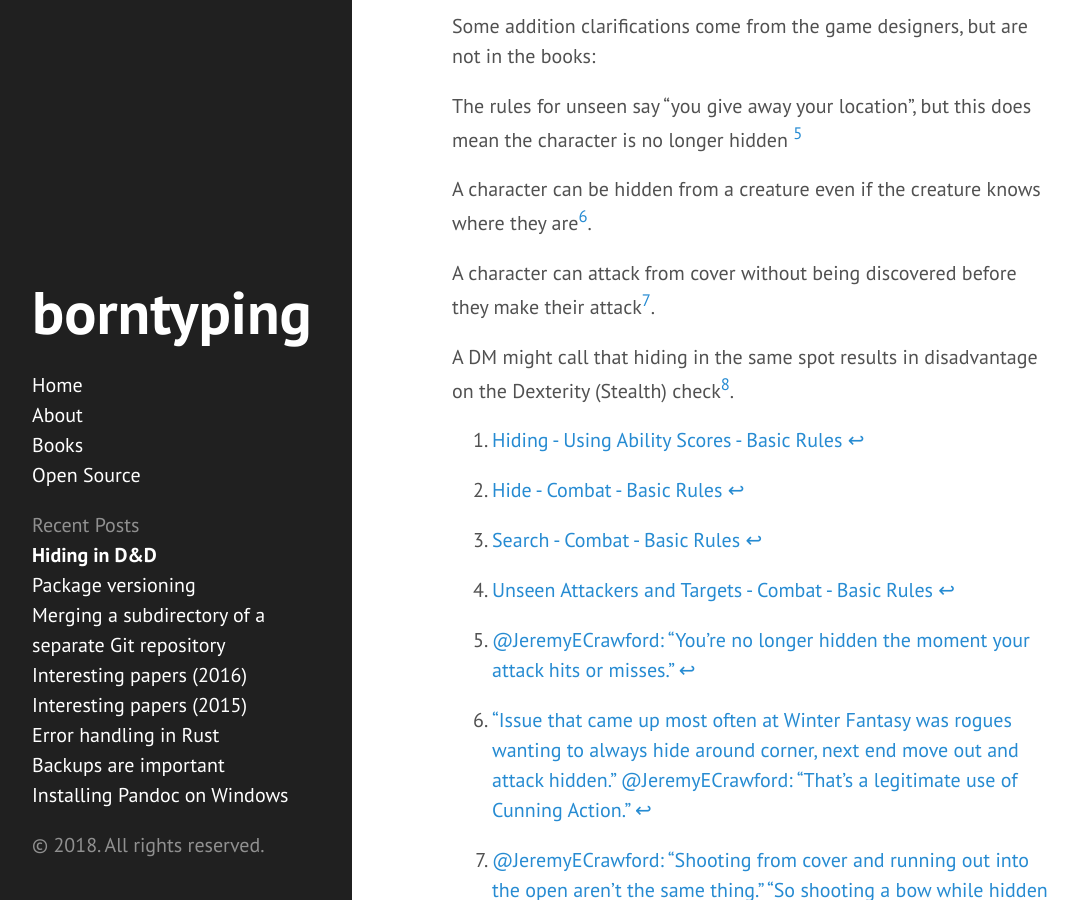
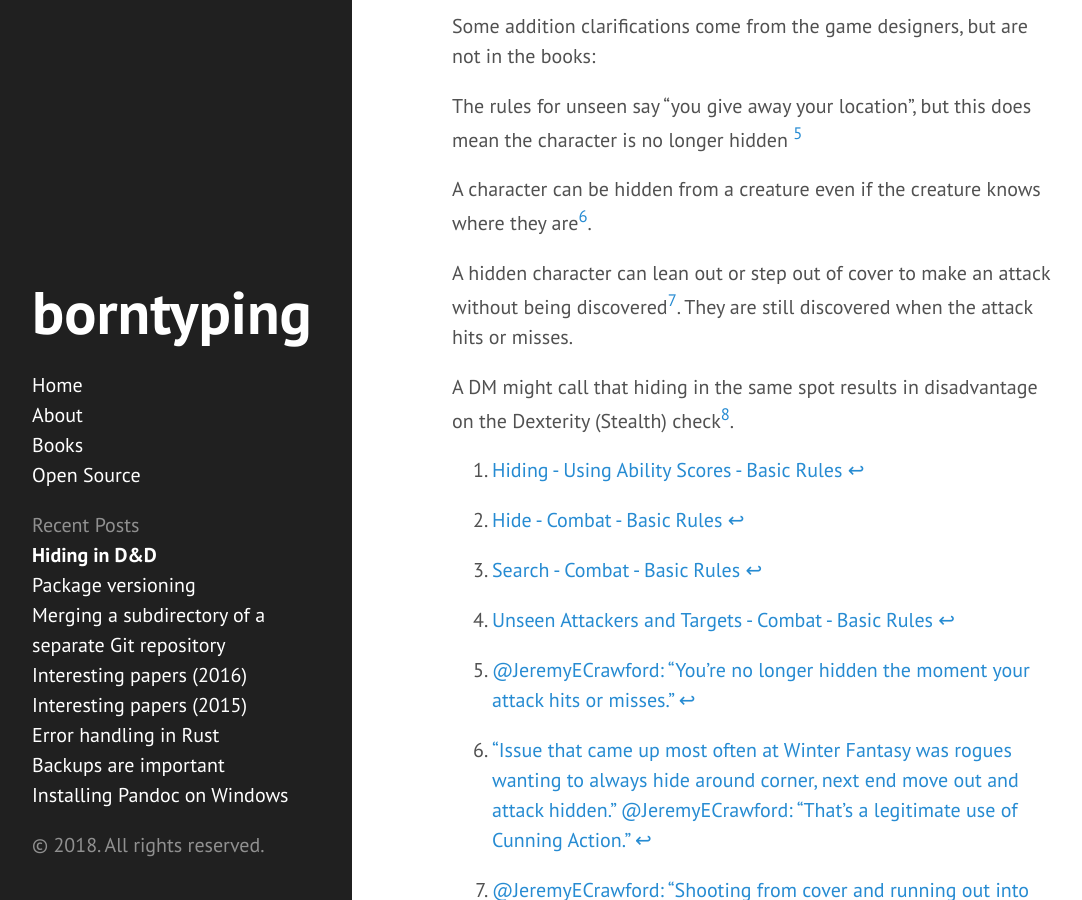
Before and after one commit to borntyping/borntyping.github.io, a Jekyll site: the page built from _posts/2018-07-09-hide-guide.md, in a window 1280 px wide and 900 px high, scrolled down 714 px. Shown: the whole window, without its empty margins (8-1090 px from the left). Built offline with Jekyll 4.4.1, drawn with Linux system fonts in a browser that asks for light colours.

Commit message:
Reword again

```diff
--- a/_posts/2018-07-09-hide-guide.md
+++ b/_posts/2018-07-09-hide-guide.md
@@ -17,7 +17,7 @@ The rules for unseen say "you give away your location", but this does mean the c
 
 A character can be hidden from a creature even if the creature knows where they are[^location].
 
-A character can attack from cover without being discovered before they make their attack[^cover].
+A hidden character can lean out or step out of cover to make an attack without being discovered[^cover]. They are still discovered when the attack hits or misses.
 
 A DM might call that hiding in the same spot results in disadvantage on the Dexterity (Stealth) check[^hidingagain].
 
```
